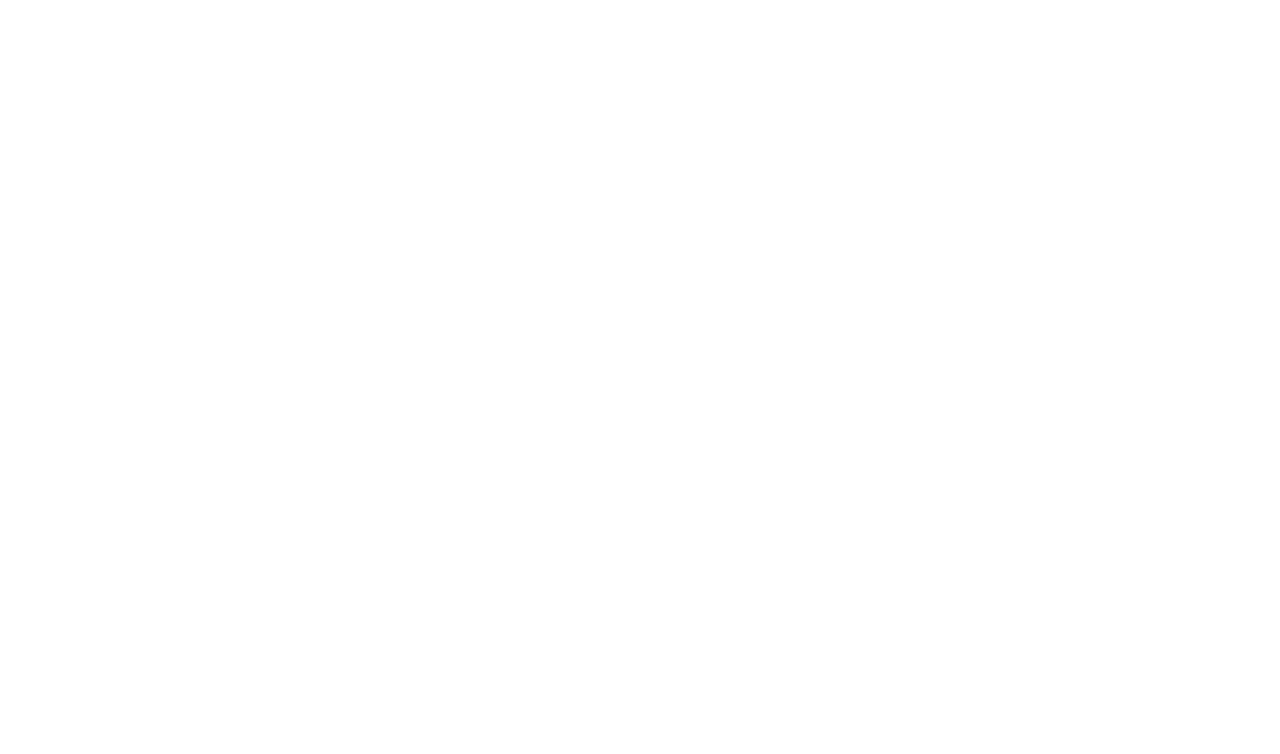
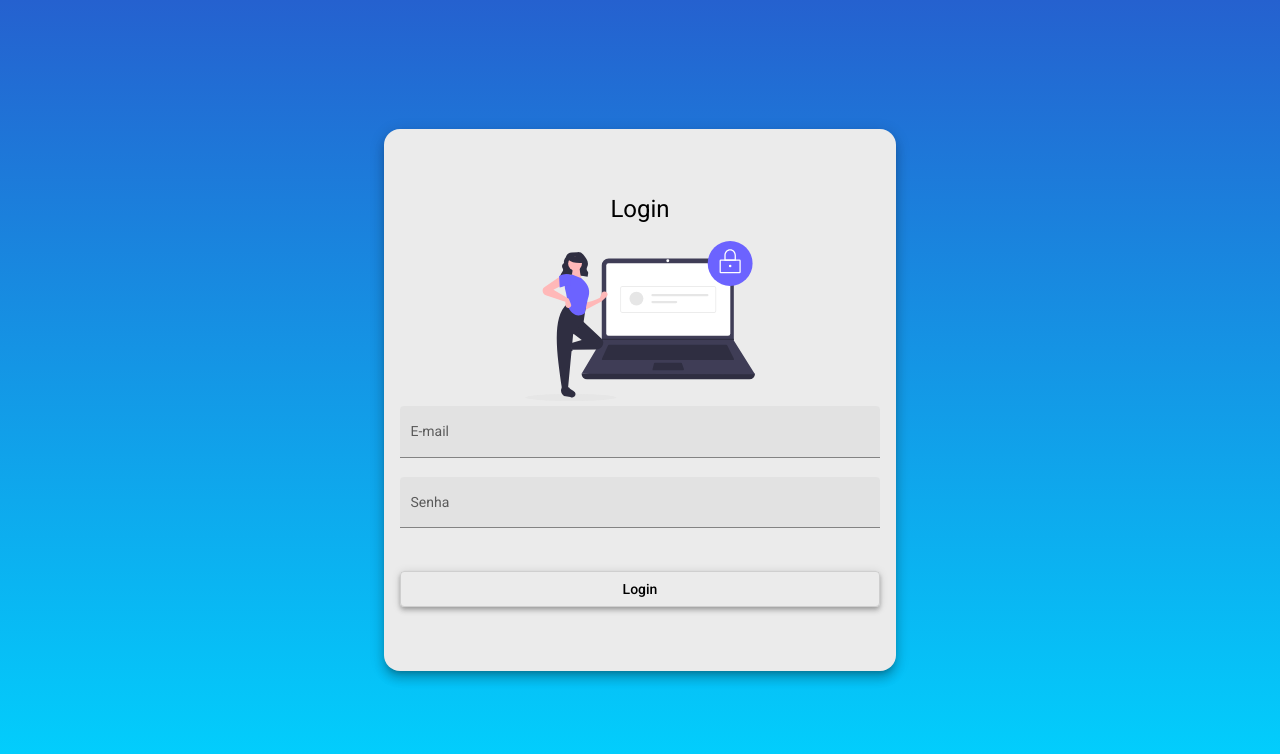
Before and after one commit to jonathan-beskow/helpdesk-front, an Angular app: page /login in a window 1280 px wide. Before the commit this address led to /. Shown: the top 754 px of the page. Built offline with nearby package versions, Linux system fonts and the light colour scheme.

Commit message:
tela de login adicionada

```diff
--- a/src/app/app-routing.module.ts
+++ b/src/app/app-routing.module.ts
@@ -3,8 +3,10 @@
 import { NavComponent } from './components/nav/nav.component';
 import { HomeComponent } from './components/home/home.component';
 import { TecnicoListComponent } from './components/tecnico/tecnico-list/tecnico-list.component';
+import { LoginComponent } from './components/login/login.component';
 
 const routes: Routes = [
+  {path: 'login', component: LoginComponent},
   {
     path: '',
     component: NavComponent, children: [
--- a/src/app/app.module.ts
+++ b/src/app/app.module.ts
@@ -26,6 +26,7 @@
 import { HomeComponent } from './components/home/home.component';
 import { HeaderComponent } from './components/header/header.component';
 import { TecnicoListComponent } from './components/tecnico/tecnico-list/tecnico-list.component';
+import { LoginComponent } from './components/login/login.component';
 
 @NgModule({
   declarations: [
@@ -33,7 +34,8 @@
     NavComponent,
     HomeComponent,
     HeaderComponent,
-    TecnicoListComponent
+    TecnicoListComponent,
+    LoginComponent
   ],
   imports: [
     HttpClientModule,
--- /dev/null
+++ b/src/app/components/login/login.component.css
@@ -0,0 +1,33 @@
+.container {
+    height: 100%;
+    background: linear-gradient(180deg, rgba(2,0,36,1) 0%, rgba(37,97,207,1) 0%, rgba(0,212,255,1) 100%);display: flex;
+    align-items: center;
+    justify-content: center;
+}
+
+.form {
+    width: 30rem;
+    margin: auto;
+    background-color: rgb(235,235,235);
+    padding: 4rem 1rem;
+    border-radius: 1rem;
+}
+
+h1 {
+    width: 100%;
+    text-align: center;
+}
+
+img {
+    height: 10rem;
+    width: 100%;
+    margin: auto;
+}
+
+.full-width {
+    width: 100%;
+}
+
+button {
+    margin-top: 1.5rem;
+}
--- /dev/null
+++ b/src/app/components/login/login.component.html
@@ -0,0 +1,17 @@
+<div class="container ">
+    <form class="form mat-elevation-z8">
+        <h1>Login</h1>
+        <img src="assets/img/login-image.svg">
+        <mat-form-field class="full-width" appearance="fill">
+          <mat-label>E-mail</mat-label>
+          <input matInput placeholder="user@email.com">
+        </mat-form-field>
+
+        <mat-form-field class="full-width" appearance="fill">
+            <mat-label>Senha</mat-label>
+            <input matInput placeholder="Password" type="password">
+        </mat-form-field>
+
+        <button mat-stroked-button class="full-width mat-elevation-z4">Login</button>
+      </form>
+</div>
--- /dev/null
+++ b/src/app/components/login/login.component.ts
@@ -0,0 +1,15 @@
+import { Component, OnInit } from '@angular/core';
+
+@Component({
+  selector: 'app-login',
+  templateUrl: './login.component.html',
+  styleUrls: ['./login.component.css']
+})
+export class LoginComponent implements OnInit {
+
+  constructor() { }
+
+  ngOnInit(): void {
+  }
+
+}
--- a/src/app/components/nav/nav.component.css
+++ b/src/app/components/nav/nav.component.css
@@ -5,9 +5,8 @@
 .sidenav {
     width: 13rem;
     color: white;
-    background: linear-gradient(90deg, rgba(2,0,36,1) 0%, rgba(0,212,255,0.2968837193080357) 0%, rgba(3,151,215,0.176435540036327) 100%, rgba(9,9,121,1) 100%);
+    background: linear-gradient(180deg, rgba(2,0,36,1) 0%, rgba(37,97,207,1) 0%, rgba(0,212,255,1) 100%);
 }
-
 img {
     width: 100%;
     height: 7rem;
```
